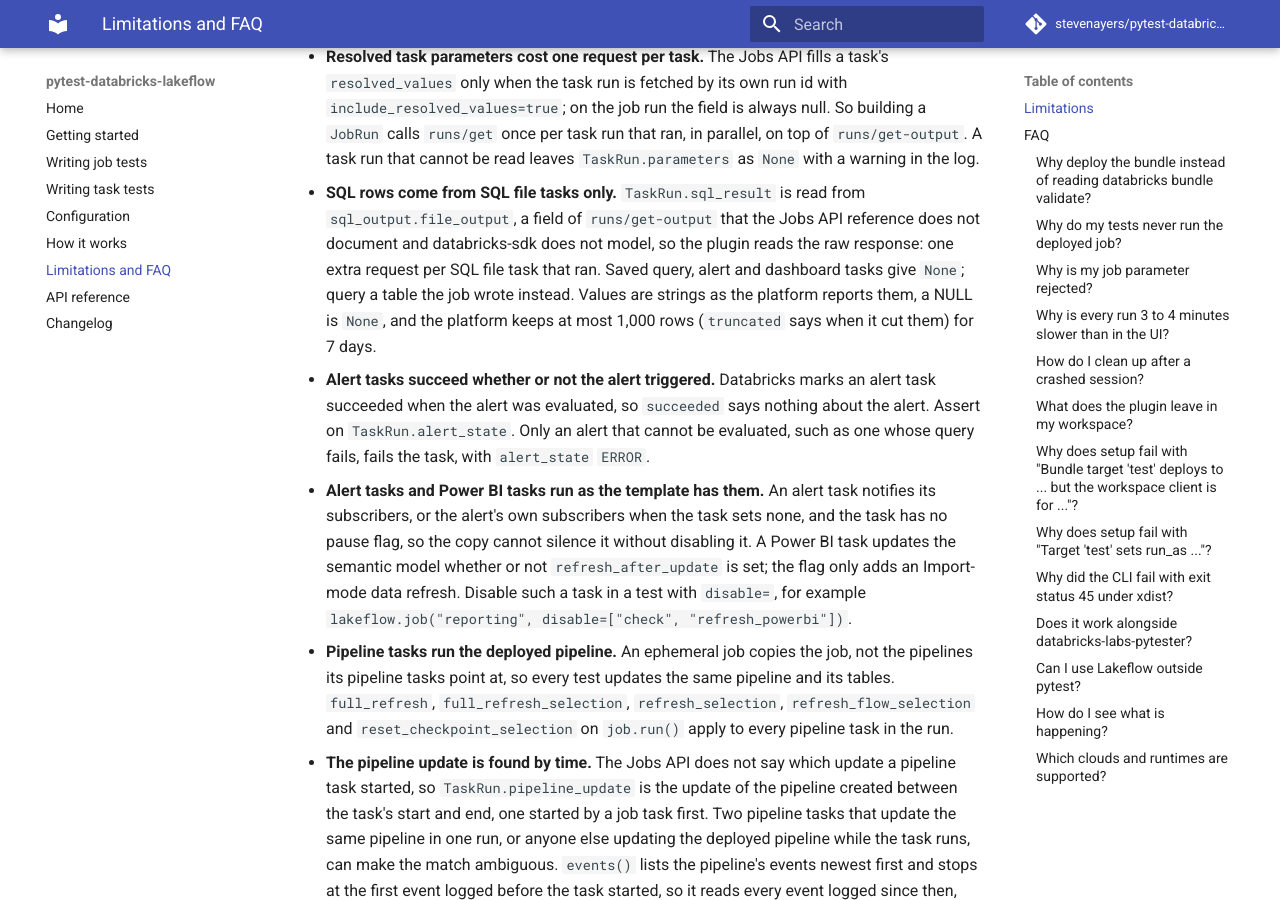
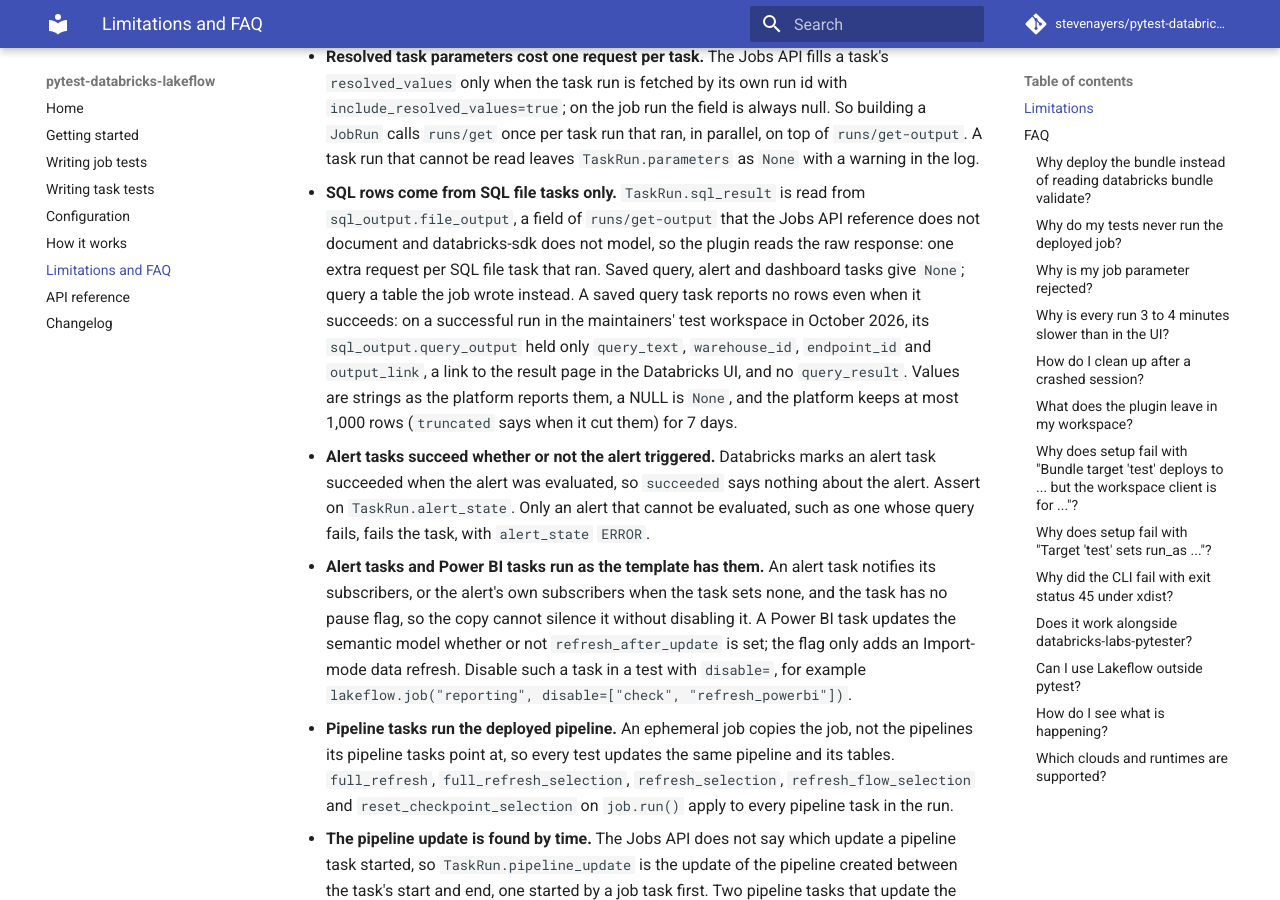
Before and after one commit to stevenayers/pytest-databricks-lakeflow, an MkDocs documentation site: the page built from docs/limitations.md, in a window 1280 px wide and 900 px high, scrolled down 612 px. Built offline with MkDocs 1.6.1 and Material for MkDocs 9.7.7, drawn with Linux system fonts in a browser that asks for light colours; comment, search, counter and statistics services are not loaded.

Commit message:
docs: record that a successful saved query task reports no rows (#169)
Co-authored-by: Claude Opus 5.5 <noreply@anthropic.com>

```diff
--- a/docs/limitations.md
+++ b/docs/limitations.md
@@ -5,7 +5,7 @@
 - **Logs.** `TaskRun.logs` is only filled for Python script, wheel and JAR tasks, and holds only the last 5 MB. Notebook tasks have no logs; what a notebook printed is in `task.notebook.stdout`, read from the notebook that `jobs.export_run` renders, by default only for notebook tasks that ran and did not succeed, and only for the last attempt of a retried task: the earlier ones in `task.attempts` have `notebook` `None`. That export format is not documented, so it is parsed best effort: when it cannot be read, `task.notebook.cells` is empty, `task.notebook.html` keeps the export and a `UserWarning` is emitted, once per test that exports such a notebook. Notebook output keeps only the first 5 MB. A truncated output or log raises a `UserWarning` naming the task, and `output_json` refuses truncated output with a `ValueError`. Databricks documents that on serverless compute the logs of one task can include output from other tasks in the same run. In our tests each task's logs held only its own output, but this is not guaranteed.
 - **Cancelled tasks have no output.** A task that ended `CANCELED`, such as the tasks of a run stopped by [`stop_after`](job-tests.md#stop-a-run-that-does-not-end), counts as not run: the plugin reads no `output`, `logs`, `error` or exported notebook for it, so a cancelled notebook task has none of them. Assert on the data the job wrote instead.
 - **Resolved task parameters cost one request per task.** The Jobs API fills a task's `resolved_values` only when the task run is fetched by its own run id with `include_resolved_values=true`; on the job run the field is always null. So building a `JobRun` calls `runs/get` once per task run that ran, in parallel, on top of `runs/get-output`. A task run that cannot be read leaves `TaskRun.parameters` as `None` with a warning in the log.
-- **SQL rows come from SQL file tasks only.** `TaskRun.sql_result` is read from `sql_output.file_output`, a field of `runs/get-output` that the Jobs API reference does not document and databricks-sdk does not model, so the plugin reads the raw response: one extra request per SQL file task that ran. Saved query, alert and dashboard tasks give `None`; query a table the job wrote instead. Values are strings as the platform reports them, a NULL is `None`, and the platform keeps at most 1,000 rows (`truncated` says when it cut them) for 7 days.
+- **SQL rows come from SQL file tasks only.** `TaskRun.sql_result` is read from `sql_output.file_output`, a field of `runs/get-output` that the Jobs API reference does not document and databricks-sdk does not model, so the plugin reads the raw response: one extra request per SQL file task that ran. Saved query, alert and dashboard tasks give `None`; query a table the job wrote instead. A saved query task reports no rows even when it succeeds: on a successful run in the maintainers' test workspace in October 2026, its `sql_output.query_output` held only `query_text`, `warehouse_id`, `endpoint_id` and `output_link`, a link to the result page in the Databricks UI, and no `query_result`. Values are strings as the platform reports them, a NULL is `None`, and the platform keeps at most 1,000 rows (`truncated` says when it cut them) for 7 days.
 - **Alert tasks succeed whether or not the alert triggered.** Databricks marks an alert task succeeded when the alert was evaluated, so `succeeded` says nothing about the alert. Assert on `TaskRun.alert_state`. Only an alert that cannot be evaluated, such as one whose query fails, fails the task, with `alert_state` `ERROR`.
 - **Alert tasks and Power BI tasks run as the template has them.** An alert task notifies its subscribers, or the alert's own subscribers when the task sets none, and the task has no pause flag, so the copy cannot silence it without disabling it. A Power BI task updates the semantic model whether or not `refresh_after_update` is set; the flag only adds an Import-mode data refresh. Disable such a task in a test with `disable=`, for example `lakeflow.job("reporting", disable=["check", "refresh_powerbi"])`.
 - **Pipeline tasks run the deployed pipeline.** An ephemeral job copies the job, not the pipelines its pipeline tasks point at, so every test updates the same pipeline and its tables. `full_refresh`, `full_refresh_selection`, `refresh_selection`, `refresh_flow_selection` and `reset_checkpoint_selection` on `job.run()` apply to every pipeline task in the run.
```
